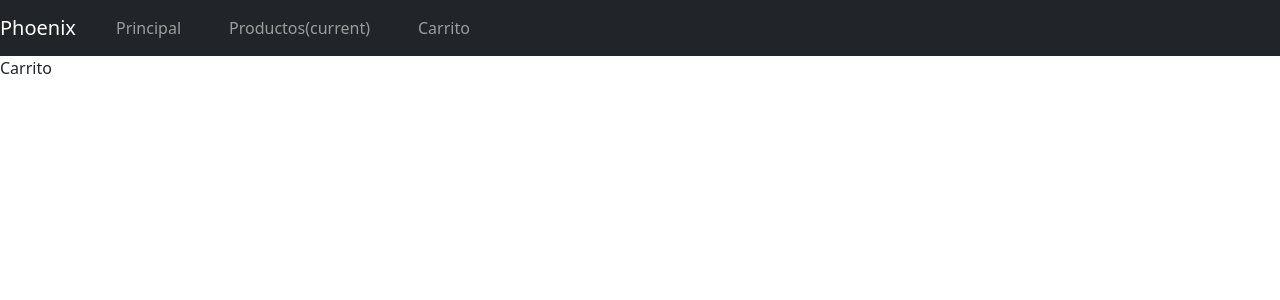
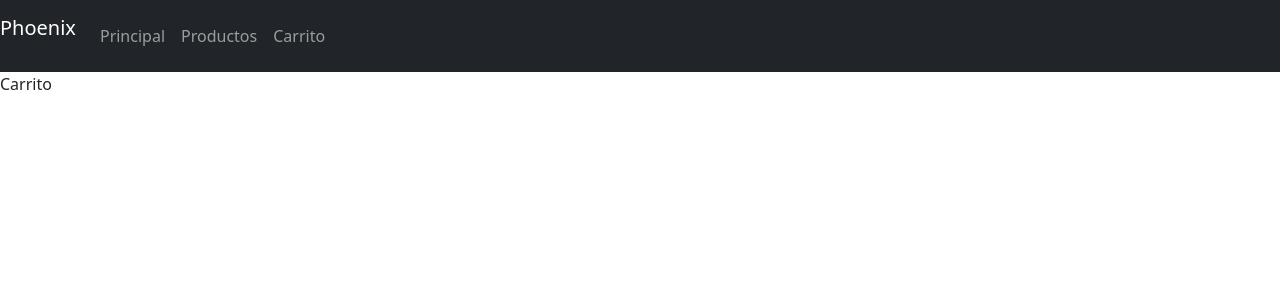
Before and after one commit to alexenr02/phoenix, a React (Create React App) app in the folder phoenix/: page /carrito in a window 1280 px wide. Shown: the top 300 px of the page. Built offline with nearby package versions, Linux system fonts and the light colour scheme.

Commit message:
Barra desplegable
En esta version la NavBar ya despliega correctamente

```diff
--- a/phoenix/src/App.css
+++ b/phoenix/src/App.css
@@ -53,6 +53,7 @@ img{
 }
 */
 
+
 #IniPrincipal{
   text-align: center;
 }
@@ -62,45 +63,3 @@ img{
   width:100%;
   height:100%;
 }
-
-#navbarNav ul{
-  display: flex;
-  padding: 0;
-}
-#navbarNav li{
-  list-style-type: none;
-  margin: 0 1rem;
-}
-#navbarNav li a{
-  text-decoration: none;
-  display: block;
-  width: 100%;
-}
-@media screen and (max-width: 768px) {
-  #navbarNav ul {
-    position: absolute;
-    top: 60px;
-    left: 0;
-    flex-direction: column;
-    width: 50%;
-    height: 50%;
-    background-color: #fff;
-    border-top: 1px solid black;
-    display: none;
-  }
-  #navbarNav.expanded ul{
-    display: block;
-  }
-  #navbarNav li{
-    text-align: center;
-    margin: 0;
-  }
-  #navbarNav li a{
-    color: blue;
-    width: 100%;
-    padding: auto;
-  }
-  #navbarNav li:hover{
-    background-color:aquamarine;
-  }
-}
--- a/phoenix/src/Components/NavBar.js
+++ b/phoenix/src/Components/NavBar.js
@@ -1,27 +1,33 @@
+
+
 import {React, useState} from 'react'
 
 function NavBar() {
-  const [isNavExpanded, setIsNavExpanded] = useState(false)
+
+  const [isNavCollapsed, setIsNavCollapsed] = useState(true);
+
+  const handleNavCollapse = () => setIsNavCollapsed(!isNavCollapsed);
+
   return (
-    <nav className="navbar navbar-expand-lg navbar-dark bg-dark" id="navigationbar">
-<a class="navbar-brand" href="/">Phoenix</a>
-  <button class="navbar-toggler" type="button" data-toggle="collapse" data-target="#navbarNav" aria-controls="navbarNav" aria-expanded="false" aria-label="Toggle navigation" onClick={() => {
-          setIsNavExpanded(!isNavExpanded);
-        }}>
-    <span class="navbar-toggler-icon"></span>
+
+<nav className="navbar navbar-expand-lg navbar-dark bg-dark">
+  <button class="custom-toggler navbar-toggler" type="button" data-toggle="collapse" data-target="#navbarsExample09" aria-controls="navbarsExample09" aria-expanded={!isNavCollapsed ? true : false} aria-label="Toggle navigation" onClick={handleNavCollapse} >
+    <span className="navbar-toggler-icon"></span>
   </button>
-  <div className={
-          isNavExpanded ? "collapse navbar-collapse expanded" : "collapse navbar-collapse"
-        } id="navbarNav">
-    <ul className="navbar-nav">
-    <li className="nav-item">
-        <a class="nav-link" href="/">Principal</a>
+
+  <div class={`${isNavCollapsed ? 'collapse' : ''} navbar-collapse`} id="navbarsExample09" >
+    <p className="navbar-brand" >Phoenix</p>
+    <ul className="navbar-nav mr-auto mt-2 mt-lg-0">
+      <li className="nav-item ">
+        <a className="nav-link" href="/">Principal</a>
       </li>
-      <li className="nav-item active">
-        <a className="nav-link" href="/productos">Productos<span class="sr-only">(current)</span></a>
+      <li className="nav-item ">
+        <a className="nav-link" href="/Productos">Productos</a>
       </li>
-      <li className="nav-item">
-        <a class="nav-link" href="/carrito">Carrito</a>
+      <li className="nav-item ">
+        <a className="nav-link " href="/carrito">Carrito</a>
+
+
       </li>
     </ul>
   </div>
```
Also changed, not shown: phoenix/src/Components/DropDownM.js (added, +19 -0 lines), phoenix/src/utils/UserContext.js (added, +13 -0 lines).
